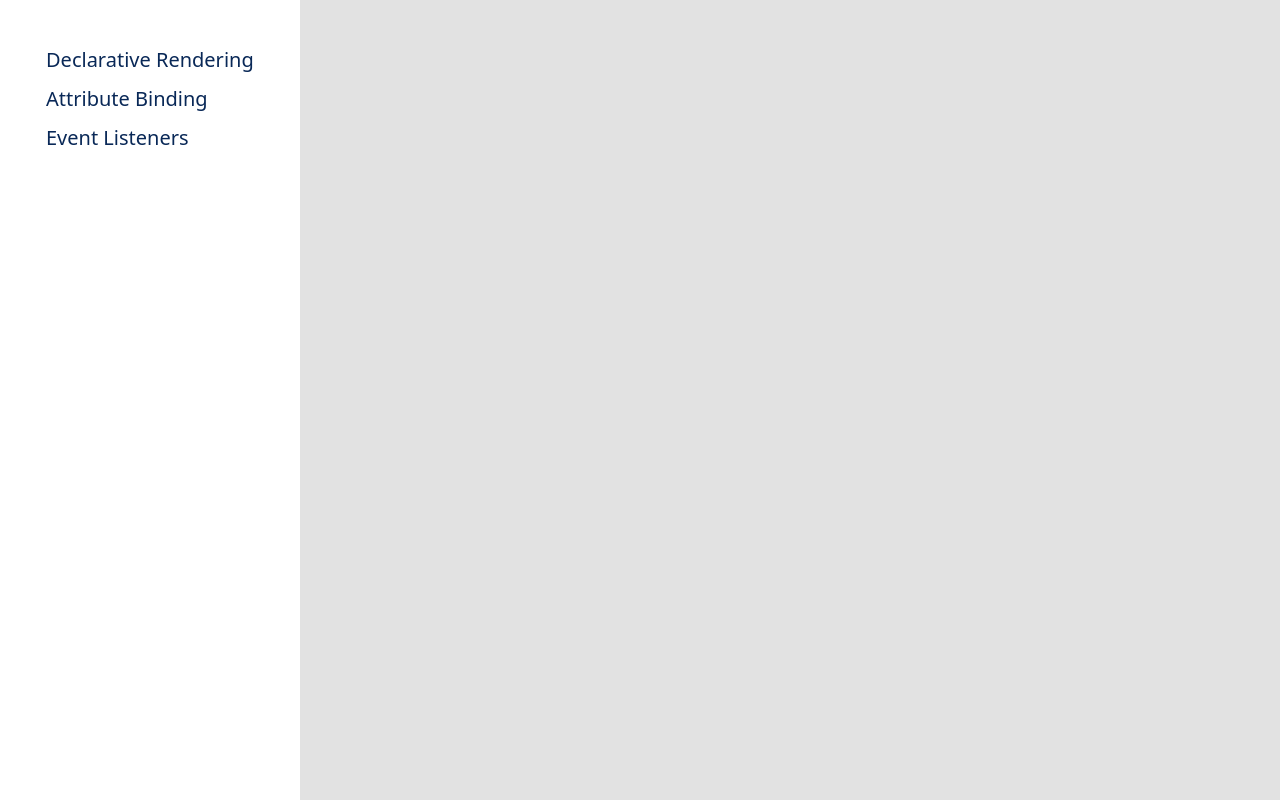
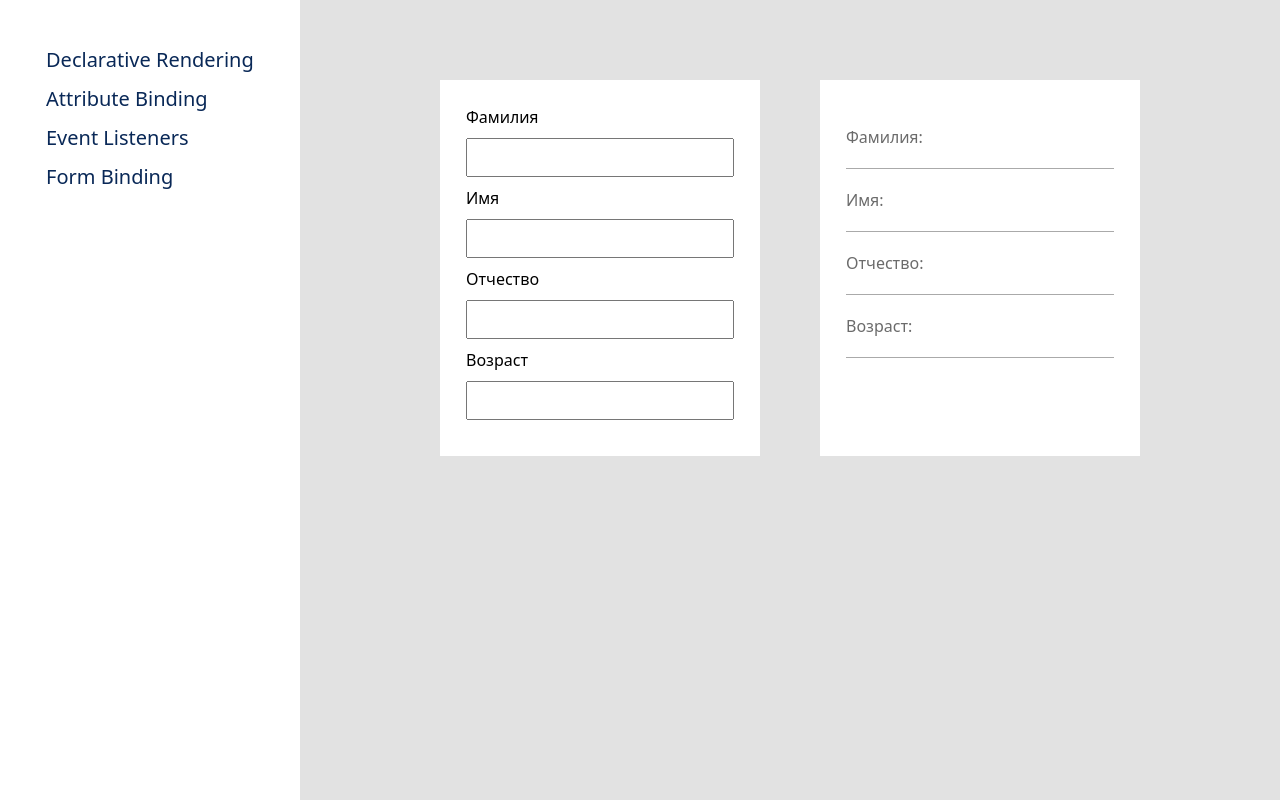
Before and after one commit to a-xalimonov/learnVue3, a Vue app: page /form_binding in a window 1280 px wide. Built offline with nearby package versions, Linux system fonts and the light colour scheme.

Commit message:
Сделано задание по привязке форм

```diff
--- a/src/App.vue
+++ b/src/App.vue
@@ -8,7 +8,7 @@ import { RouterLink, RouterView } from 'vue-router'
       <RouterLink to="/declarative_rendering">Declarative Rendering</RouterLink>
       <RouterLink to="/attribute_binding">Attribute Binding</RouterLink>
       <RouterLink to="/event_listeners">Event Listeners</RouterLink>
-
+      <RouterLink to="/form_binding">Form Binding</RouterLink>
     </nav>
     <main>
       <RouterView />
--- a/src/assets/main.css
+++ b/src/assets/main.css
@@ -19,3 +19,7 @@ button:hover {
   box-shadow: 0px 0px 12px 0px rgba(0, 0, 0, 0.178);
   cursor: pointer;
 }
+
+input {
+  padding: 10px;
+}
--- a/src/router/index.ts
+++ b/src/router/index.ts
@@ -2,6 +2,7 @@ import { createRouter, createWebHistory } from 'vue-router'
 import DeclarativeRendering from '../views/DeclarativeRendering.vue'
 import AttributeBinding from '../views/AttributeBinding.vue'
 import EventListeners from '../views/EventListeners.vue'
+import FormBinding from '../views/FormBinding.vue'
 
 const router = createRouter({
   history: createWebHistory(import.meta.env.BASE_URL),
@@ -25,6 +26,11 @@ const router = createRouter({
       name: 'event_listeners',
       component: EventListeners
     },
+    {
+      path: '/form_binding',
+      name: 'form_binding',
+      component: FormBinding
+    },
   ]
 })
 
--- /dev/null
+++ b/src/views/FormBinding.vue
@@ -0,0 +1,80 @@
+<script setup lang="ts">
+import { reactive } from 'vue';
+
+const form = reactive({
+    firstName: '',
+    lastName: '',
+    patronymic: '',
+    age: null,
+})
+
+</script>
+
+<template>
+  <div class="content">
+    <div class="list form">
+        <label>Фамилия</label>
+        <input type="text" v-model="form.lastName">
+        <label>Имя</label>
+        <input type="text" v-model="form.firstName">
+        <label>Отчество</label>
+        <input type="text" v-model="form.patronymic">
+        <label>Возраст</label>
+        <input type="number" v-model="form.age">
+    </div>
+    <div class="list report">
+        <p>
+            <span>Фамилия:</span>
+            <span>{{ form.lastName }}</span>
+        </p>
+        <p>
+            <span>Имя:</span>
+            <span>{{ form.firstName }}</span>
+        </p>
+        <p>
+            <span>Отчество:</span>
+            <span>{{ form.patronymic }}</span>
+        </p>
+        <p>
+            <span>Возраст:</span>
+            <span>{{ form.age }}</span>
+        </p>
+    </div>
+  </div>
+</template>
+
+<style scoped>
+.content {
+  margin-top: 80px;
+  display: flex;
+  justify-content: center;
+  gap: 60px;
+}
+
+.list {
+    display: flex;
+    flex-direction: column;
+    background-color: rgb(255, 255, 255);
+    padding: 26px;
+    width: 320px;
+}
+
+.form input {
+    margin-block: 10px;
+}
+
+.report {
+    color: rgb(107, 107, 107);
+}
+
+.report p {
+    margin: 0px;
+    padding-block: 20px;
+    display: flex;
+    border-bottom: 1px solid #aaa;
+}
+.report span {
+    word-break: break-all;
+    width: 50%;
+}
+</style>
```
